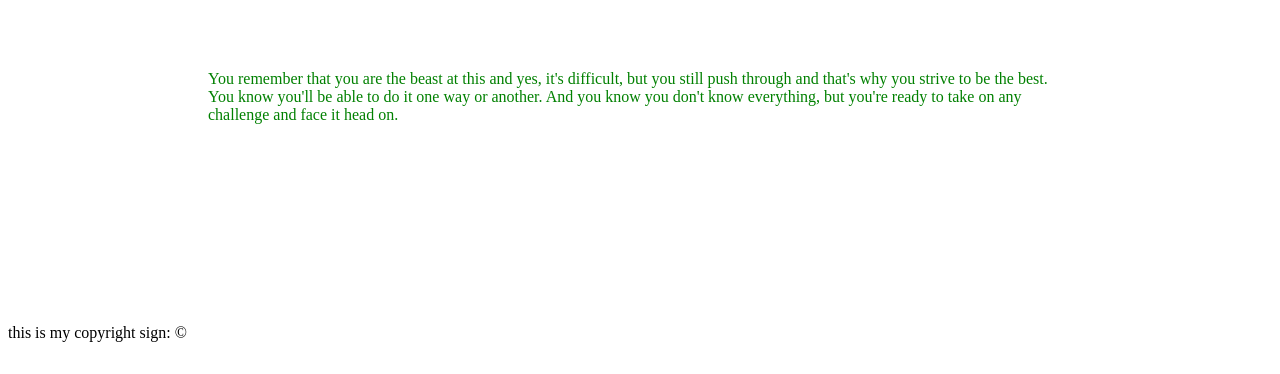
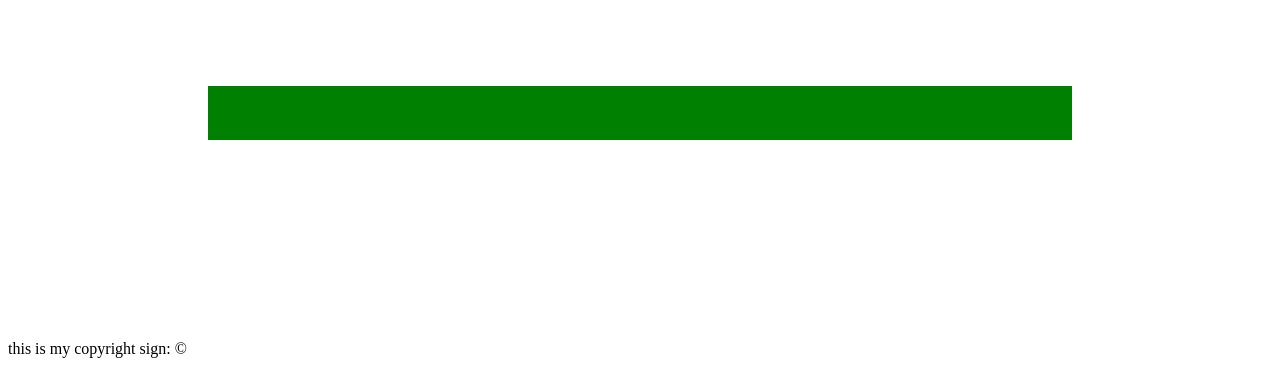
Before and after one commit to STLCC-CodeCamp-Aug-22/js-assignment-4-html-me-something-justusCoding, a website: page index.html in a window 1280 px wide. Shown: the part 5929-6303 px from the top of the page. Drawn offline with Linux system fonts and the light colour scheme.

Commit message:
this is gonna work now

```diff
--- a/index.html
+++ b/index.html
@@ -111,9 +111,9 @@
                <img
                   src="https://imgs.search.brave.com/aq-Woexj-GFcxSQoFVsXoLp5maC0Fwf4A8TDO5x59d0/rs:fit:360:225:1/g:ce/aHR0cHM6Ly90c2U0/Lm1tLmJpbmcubmV0/L3RoP2lkPU9JUC41/Q2plNVM0OFRLdWdv/MFBpWGhUSUFBSGFK/dyZwaWQ9QXBp" />
             </div>
-            <testP class="funParagraph">You remember that you are the beast at this and yes, it's difficult, but you still push through and
+            <p id="testP" class="funParagraph">You remember that you are the beast at this and yes, it's difficult, but you still push through and
                that's why you strive to be the best. You know you'll be able to do it one way or another. And you know
-               you don't know everything, but you're ready to take on any challenge and face it head on.</testP>
+               you don't know everything, but you're ready to take on any challenge and face it head on.</p>
          </article>
 
 
--- a/styles.css
+++ b/styles.css
@@ -43,3 +43,7 @@
    #mainHeading {
     color: red;
    }
+
+   #testP {
+    background-color: green;
+   }
```
